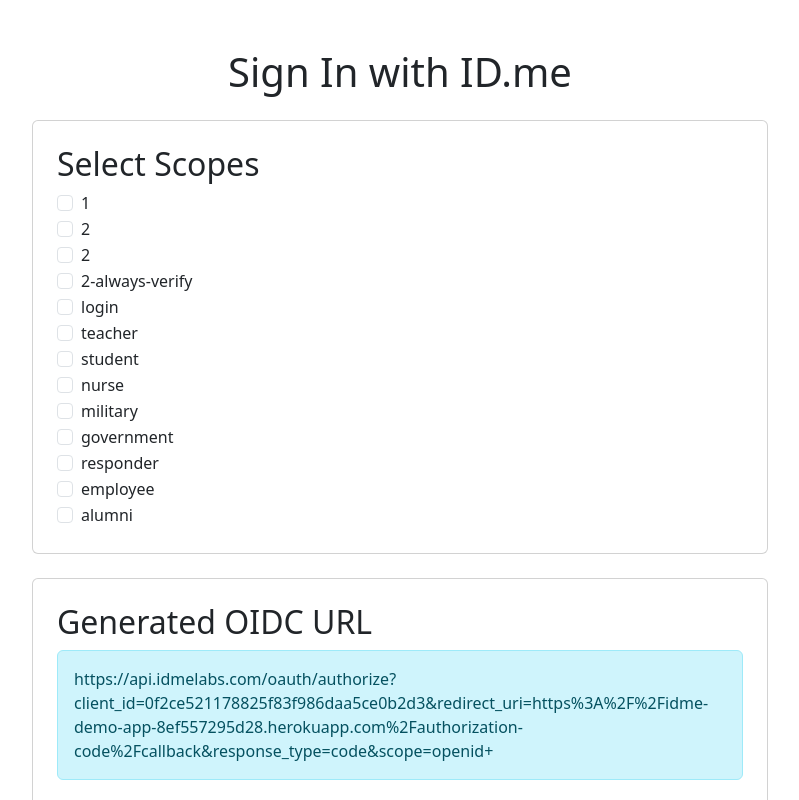
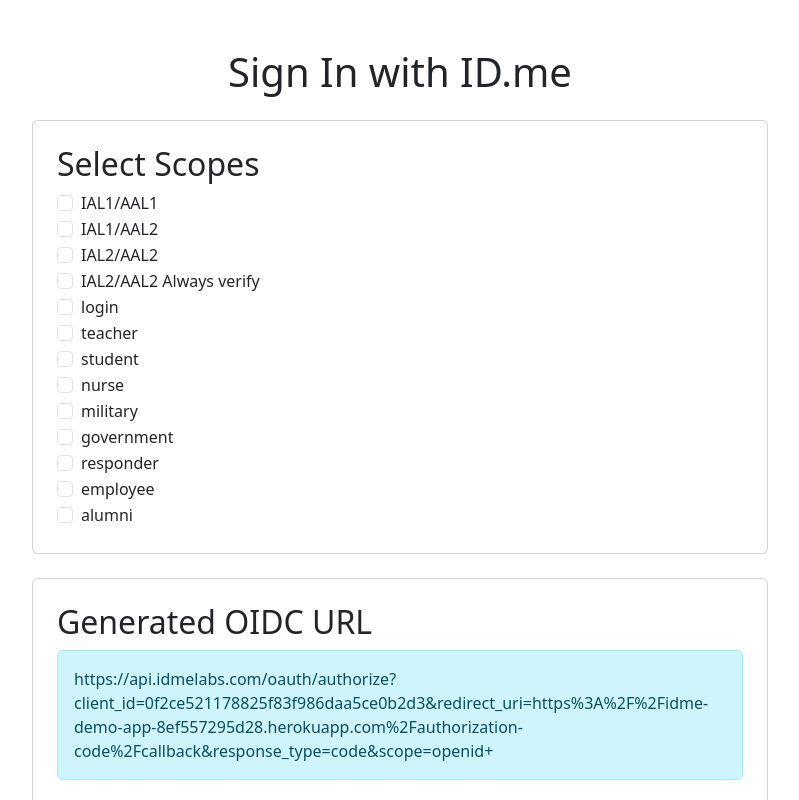
Before and after one commit to stevenbarash/idme-oidc-playground, a React (Create React App) app in the folder client/: page / in a window 1280 px wide. Shown: the top 800 px of the page, without its empty margins (240-1039 px from the left). Built offline with nearby package versions, Linux system fonts and the light colour scheme.

Commit message:
fix labels

```diff
--- a/client/src/App.js
+++ b/client/src/App.js
@@ -69,16 +69,38 @@
           <Card className="p-4 mb-4">
             <h2>Select Scopes</h2>
             <Form>
-              {["http://idmanagement.gov/ns/assurance/ial/1/aal/1", "http://idmanagement.gov/ns/assurance/ial/1/aal/2", "http://idmanagement.gov/ns/assurance/ial/2/aal/2", "http://idmanagement.gov/ns/assurance/ial/2/aal/2-always-verify", "login", "teacher", "student", "nurse", "military", "government", "responder", "employee", "alumni"].map((scope) => (
+              {[
+                "http://idmanagement.gov/ns/assurance/ial/1/aal/1",
+                "http://idmanagement.gov/ns/assurance/ial/1/aal/2",
+                "http://idmanagement.gov/ns/assurance/ial/2/aal/2",
+                "http://idmanagement.gov/ns/assurance/ial/2/aal/2-always-verify",
+                "login",
+                "teacher",
+                "student",
+                "nurse",
+                "military",
+                "government",
+                "responder",
+                "employee",
+                "alumni"
+              ].map((scope) => {
+                let displayText = scope;
+                if (scope === "http://idmanagement.gov/ns/assurance/ial/1/aal/1") displayText = "IAL1/AAL1";
+                else if (scope === "http://idmanagement.gov/ns/assurance/ial/1/aal/2") displayText = "IAL1/AAL2";
+                else if (scope === "http://idmanagement.gov/ns/assurance/ial/2/aal/2") displayText = "IAL2/AAL2";
+                else if (scope === "http://idmanagement.gov/ns/assurance/ial/2/aal/2-always-verify") displayText = "IAL2/AAL2 Always verify";
+
+                return (
                   <Form.Check
                     key={scope}
                     type="checkbox"
-                  label={scope.split("/").pop()}
+                    label={displayText}
                     value={scope}
                     checked={selectedScopes.includes(scope)}
                     onChange={handleScopeChange}
                   />
-              ))}
+                );
+              })}
             </Form>
           </Card>
           <Card className="p-4 mb-4">
```
Lines whose indentation alone changed are shown as unchanged.
